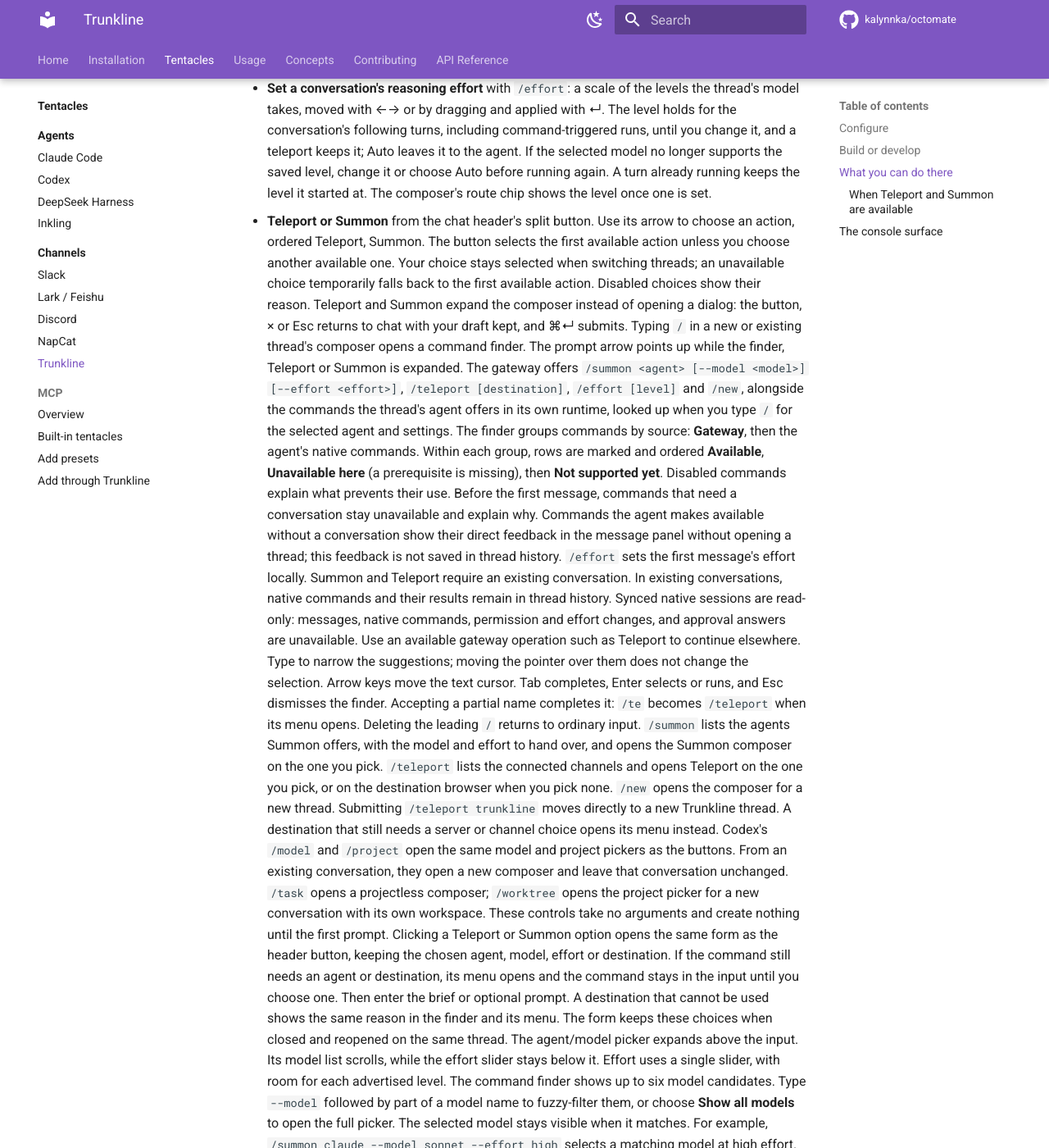
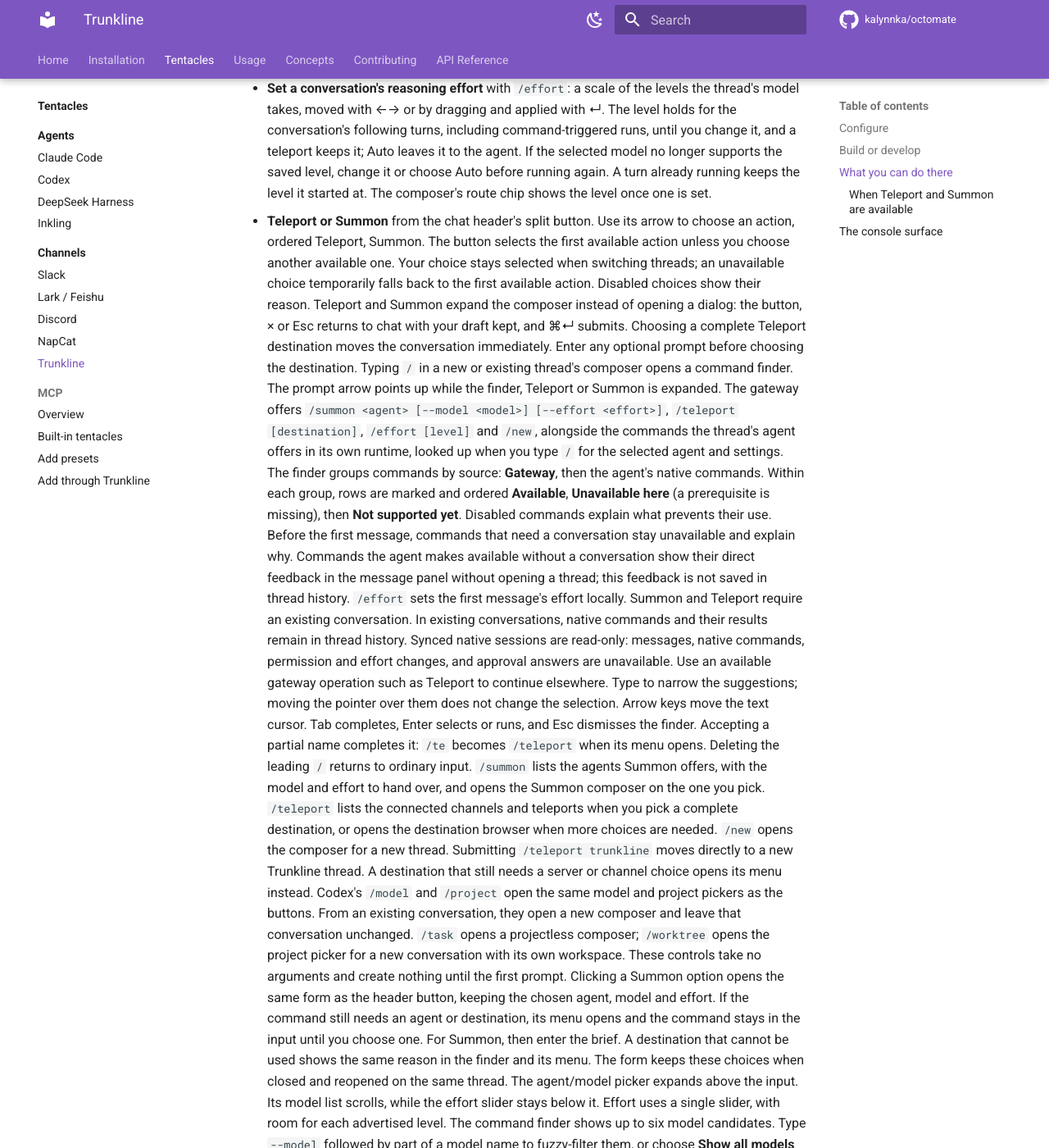
Before and after one commit to kalynnka/octomate, an MkDocs documentation site: the page built from docs/usage/channels/trunkline.md, in a window 1280 px wide and 1400 px high, scrolled down 1620 px. Shown: the whole window at 82% size. Built offline with MkDocs 1.6.1 and Material for MkDocs 9.7.7, drawn with Linux system fonts in a browser that asks for light colours; comment, search, counter and statistics services are not loaded; some of the changed text lies outside the part shown.

Commit message:
fix(trunkline): streamline teleport and group system notices

```diff
--- a/docs/usage/channels/trunkline.md
+++ b/docs/usage/channels/trunkline.md
@@ -80,6 +80,8 @@
   to the first available action. Disabled choices show their reason. Teleport
   and Summon expand the composer instead of opening a dialog: the button, ×
   or Esc returns to chat with your draft kept, and ⌘↵ submits.
+  Choosing a complete Teleport destination moves the conversation immediately.
+  Enter any optional prompt before choosing the destination.
   Typing `/` in a new or existing thread's composer opens a command finder. The
   prompt arrow points up while the finder, Teleport or Summon is expanded. The
   gateway offers `/summon <agent> [--model <model>] [--effort <effort>]`, `/teleport [destination]`,
@@ -105,8 +107,8 @@
   Deleting the leading `/` returns to ordinary input. `/summon` lists the
   agents Summon offers, with the model and effort to hand over, and opens the
   Summon composer on the one you pick. `/teleport` lists the connected
-  channels and opens Teleport on the one you pick, or on the destination
-  browser when you pick none. `/new` opens the composer for a new thread.
+  channels and teleports when you pick a complete destination, or opens the
+  destination browser when more choices are needed. `/new` opens the composer for a new thread.
   Submitting `/teleport trunkline` moves directly to a new Trunkline thread.
   A destination that still needs a server or channel choice opens its menu instead.
   Codex's `/model` and `/project` open the same model and project pickers as the
@@ -114,11 +116,11 @@
   that conversation unchanged. `/task` opens a projectless composer; `/worktree`
   opens the project picker for a new conversation with its own workspace.
   These controls take no arguments and create nothing until the first prompt.
-  Clicking a Teleport or Summon option opens the same form as the header button,
-  keeping the chosen agent, model, effort or destination.
+  Clicking a Summon option opens the same form as the header button,
+  keeping the chosen agent, model and effort.
   If the command still needs an agent or destination, its menu opens and the
-  command stays in the input until you choose one. Then enter the brief or
-  optional prompt. A destination that cannot be used shows the same reason in
+  command stays in the input until you choose one. For Summon, then enter the
+  brief. A destination that cannot be used shows the same reason in
   the finder and its menu.
   The form keeps these choices when closed and reopened on the same thread.
   The agent/model picker expands above the input. Its model list scrolls,
@@ -230,7 +232,9 @@
 that drew them, each group folding on its own, a control rail for agents, MCP, profile,
 keys and settings, and a review panel for a workspace's changes. On desktop, hover
 over the channel rail to replace its initials with channel names and thread counts;
-moving away restores the initials. Teleport continuation notices use information blue.
+moving away restores the initials. Teleport continuation notices use information
+blue for the first line and gray for details, without trailing horizontal rules.
+Each paragraph has one bullet; wrapped lines stay within it.
 Ordinary chat runs stream over server-sent events; a browser that disconnects mid-run only stops
 watching, and the run finishes and records regardless.
 
```
Also changed, not shown: 5 other files.
